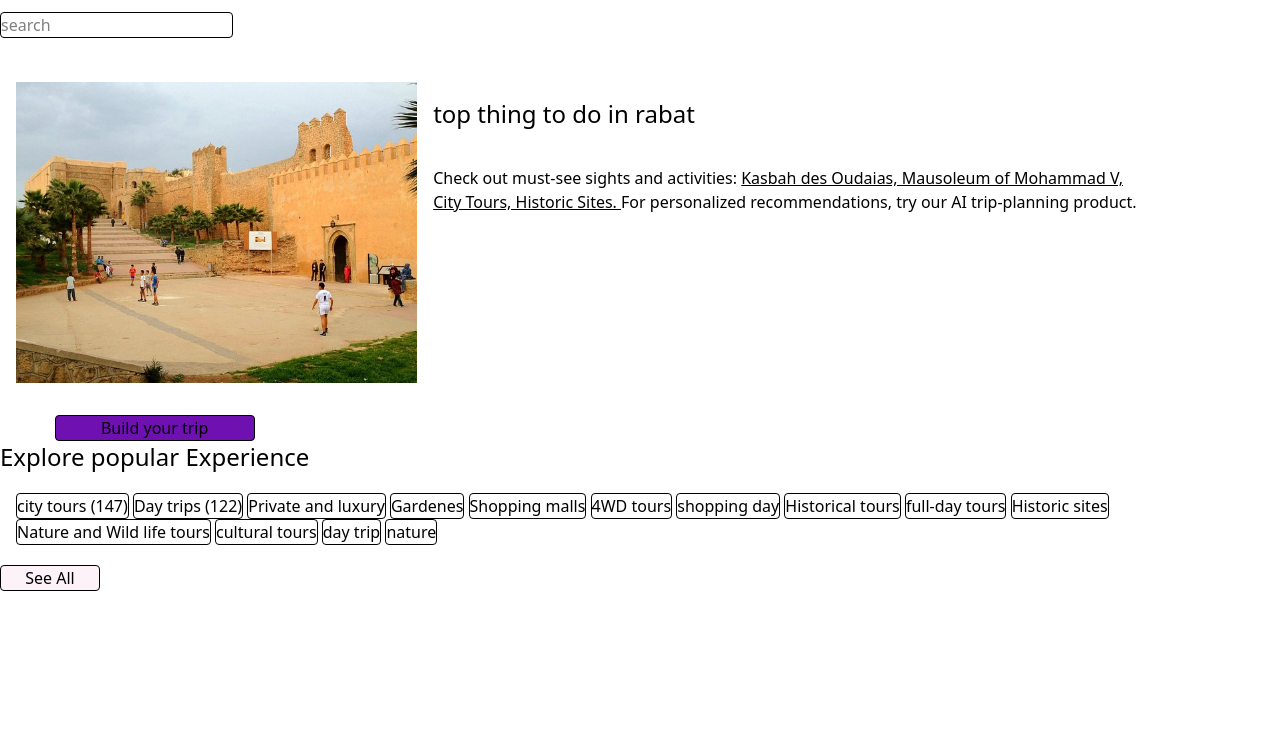
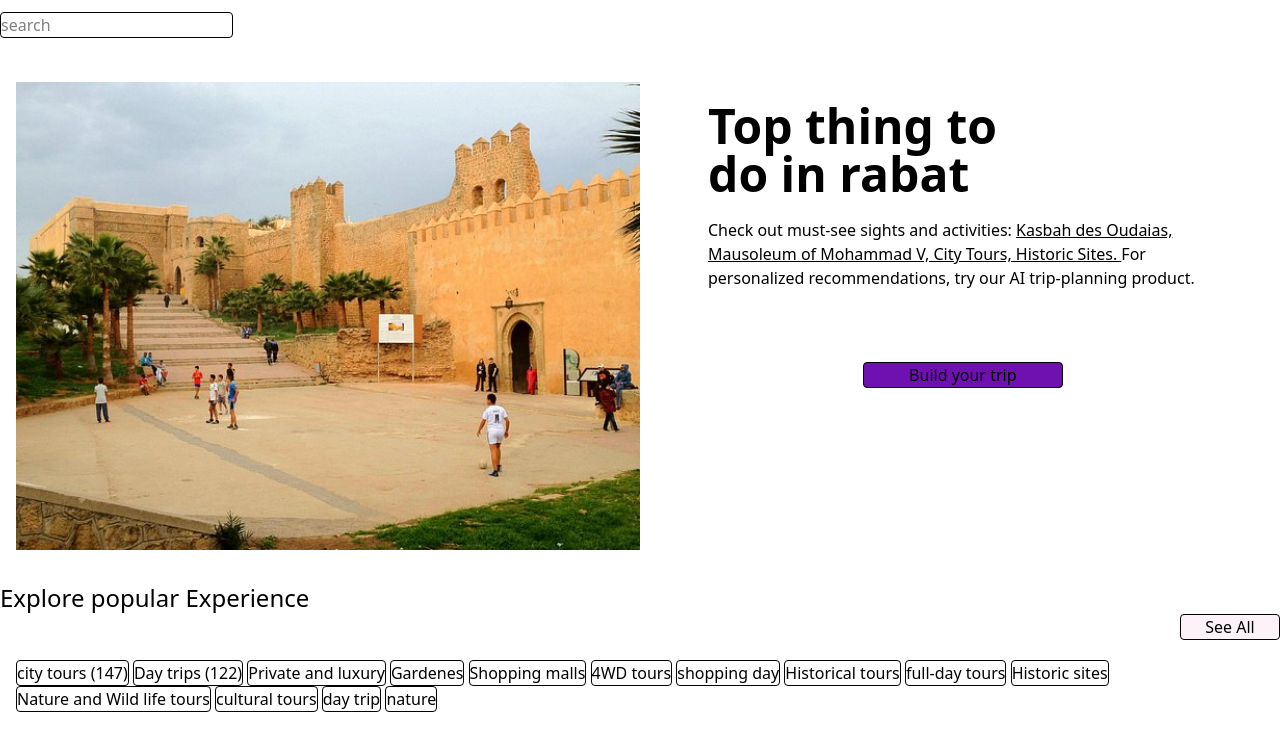
Before and after one commit to AITABBOUyoussef/Viator-Site-web-d-activit-s-touristiques, a plain HTML site: page index.html in a window 1280 px wide. Drawn offline with nearby package versions, Linux system fonts and the light colour scheme.

Commit message:
in this paritie iam working about section of all activite in this sit web

```diff
--- a/index.html
+++ b/index.html
@@ -18,35 +18,40 @@
         <label for="search">
             <input type="text" placeholder="search" class="border  my-3 rounded">
         </label>
+    </header>
 
-    <div class="  flex flex-col md:flex-row mx-4  my-3  flex gap-4 ">
-        <div class="w-full md:w-1/2 my-5"><img src="/rabat.jpg" alt="rabat" width="500" height="500">
+
+    <section class="flex-col md:flex-row mx-4  my-3  flex gap-4 ">
+        <div class="w-full md:w-1/2 my-5"><img src="/rabat.jpg" alt="rabat" width="1000" height="800">
         </div>
 
-        <div class="text text-wrap w-full sm:1/2 lg:full ">
-            <h1 class="text-2xl my-9  ">top thing to do in rabat</h1>
+        <div class="flex-col md:flex-row  text-balance  sm:w-full lg:w-[45%] pl-13 pt-5 ">
+            <h1 class="text-5xl font-bold my-5  ">Top thing to do in rabat</h1>
             <p class=" text-xl-center  my-5">Check out must-see sights and activities:
-                <a href="link" class="underline">Kasbah des Oudaias, Mausoleum of Mohammad V, <br>City Tours, Historic
+                <a href="link" class="underline">Kasbah des Oudaias, Mausoleum of Mohammad V, City Tours, Historic
                     Sites. </a> For
                 personalized recommendations, try our
                 AI trip-planning product.
             </p>
 
+
+         <div class="flex flex-col gap-5 items-center py-13">
+            <button class="border border-black rounded   text-center w-50 bg-purple-800 btn btn-ce ">Build your
+                trip</button>
+
+        </div>
         </div>
 
-    </div>
+    </section>
 
 
-<div class="flex flex-col">
-    <div class="flex flex-col gap-5 items-center">
-        <button  class="border border-black rounded   text-center w-50 bg-purple-800 btn btn-ce ">Build your trip</button>
+    <section class="flex flex-col">
 
-    </div>
 
-<div>
+
         <h1 class="text-2xl ">Explore popular Experience</h1>
-</div>
-</div>
+
+
 
 
 
@@ -59,9 +64,13 @@
 
 
 
+        </div>
+        <div class=" flex flex-column justify-end ">
+            <button class="border border-black rounded bg-pink-50 w-25 ">See All</button>
+        </div>
 
         <div class="card py-5  mx-4 bg-light-subtle content-around gap-4 ">
-    <button  class="border border-black rounded"> city tours (147)</button>
+            <button class="border border-black rounded"> city tours (147)</button>
             <button class="border border-black rounded">Day trips (122) </button>
             <button class="border border-black rounded"> Private and luxury</button>
             <button class="border border-black rounded"> Gardenes</button>
@@ -75,10 +84,9 @@
             <button class="border border-black rounded"> Nature and Wild life tours</button>
             <button class="border border-black rounded"> cultural tours</button>
             <button class="border border-black rounded"> day trip </button>
-    <button class="border border-black rounded"> nature</button>
+            <button class="border border-black rounded "> nature</button>
 
-</div>
-<button class="border border-black rounded bg-pink-50 w-25 ">See All</button>
+    </section>
 
 </body>
 
--- /dev/null
+++ b/tailwind.config.js
@@ -0,0 +1,7 @@
+module.exports = {
+  content: ["./src/**/*.{html,js}"],
+  theme: {
+    extend: {},
+  },
+  plugins: [],
+}
```
Lines whose indentation alone changed are shown as unchanged.
